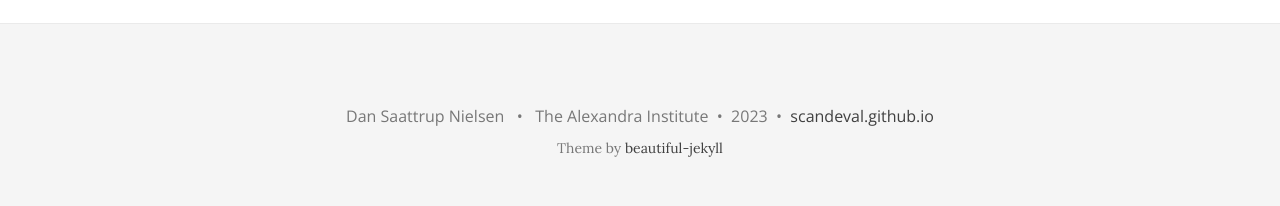
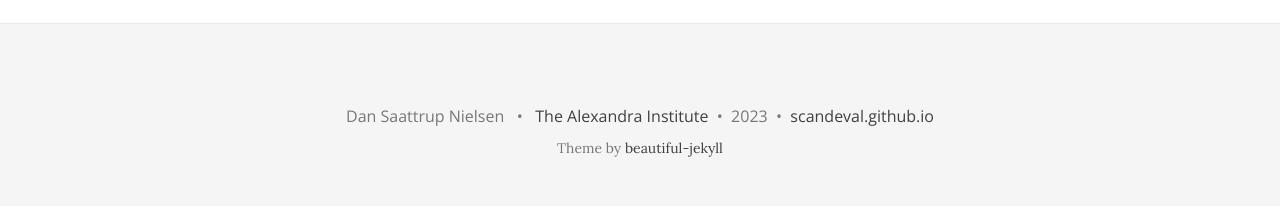
Before and after one commit to ScandEval/scandeval.github.io, a Jekyll site: the page built from index.md, in a window 1280 px wide. Shown: the part 704-910 px from the top of the page. Built offline with Jekyll 4.4.1, drawn with Linux system fonts in a browser that asks for light colours; nearby versions of some CDN libraries; a script that is not in the unit is left out.

Commit message:
feat: Add affiliation-url

```diff
--- a/_config.yml
+++ b/_config.yml
@@ -60,6 +60,7 @@ footer-link-col: "#404040"
 author:
   name: Dan Saattrup Nielsen
   affiliation: The Alexandra Institute
+  affiliation-url: https://alexandra.dk/
 
 # Select your active Social Network Links.
 # Uncomment the links you want to show in the footer and add your information to each link.
--- a/_includes/footer-minimal.html
+++ b/_includes/footer-minimal.html
@@ -2,7 +2,7 @@
   <div class="text-muted">
 	{{ site.author.name }}
 	&nbsp;&nbsp;&bull;&nbsp;&nbsp;
-	{{ site.author.affiliation }}
+    <a href="{{ site.author.affiliation-url }}">{{ site.author.affiliation }}</a>
 	&nbsp;&nbsp;&bull;&nbsp;&nbsp;
 	{% if page.date %}
 	  {{ page.date }}
--- a/_includes/footer.html
+++ b/_includes/footer.html
@@ -26,7 +26,7 @@
       <p class="copyright text-muted">
       {{ site.author.name }}
 	  &nbsp;&nbsp;&bull;&nbsp;&nbsp;
-	  {{ site.author.affiliation }}
+      <a href="{{ site.author.affiliation-url }}">{{ site.author.affiliation }}</a>
       &nbsp;&bull;&nbsp;
       {{ site.time | date: '%Y' }}
 
```
